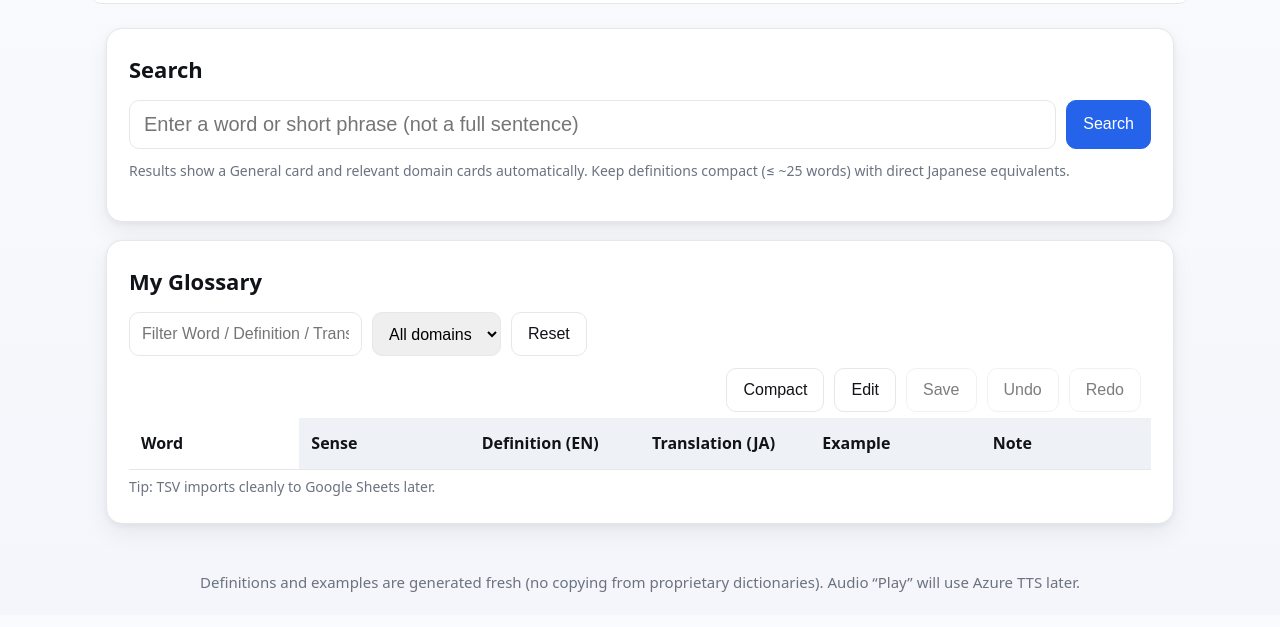
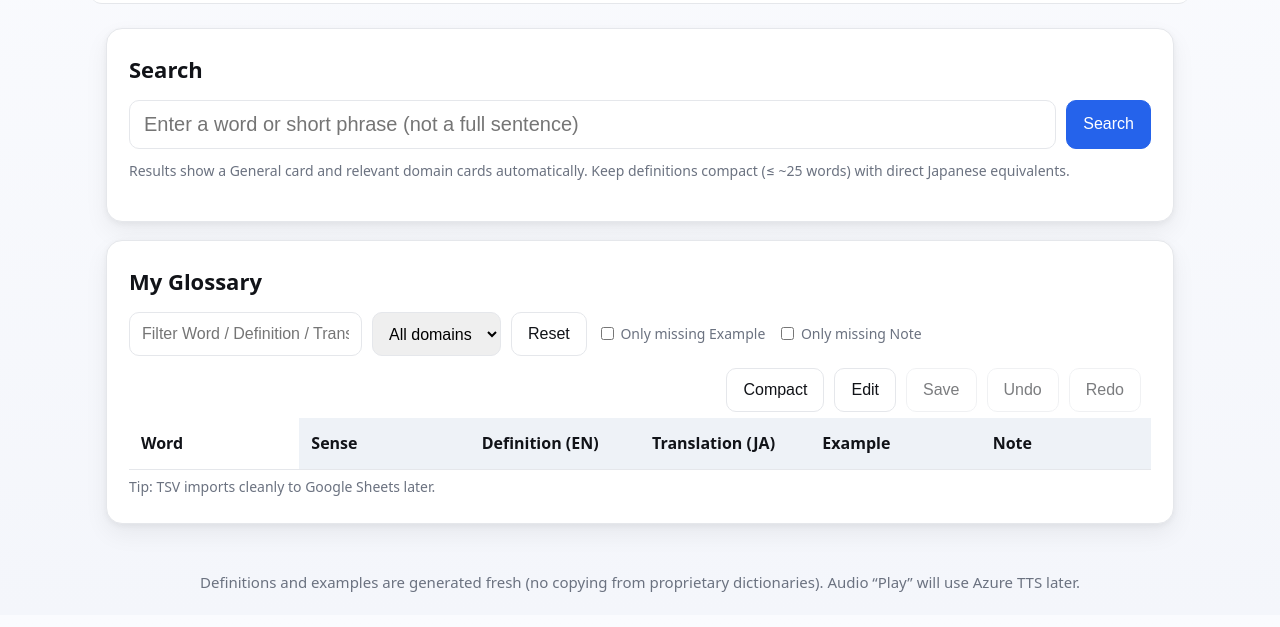
Before and after one commit to Ponta-English-Teacher/domain-glossary-online, a plain HTML site: page index.html in a window 1280 px wide. Shown: the part 185-812 px from the top of the page. Drawn offline with Linux system fonts and the light colour scheme.

Commit message:
feat(glossary): add filters to show only rows missing Example/Note

```diff
--- a/app.js
+++ b/app.js
@@ -886,3 +886,55 @@ const DataBox = (() => {
 
 // Make sure DataBox wiring runs once after initial render
 DataBox.wireTable();
+
+// === Missing Example/Note filters (non-invasive) ===
+(function(){
+  const filters = document.querySelector(".filters");
+  if (!filters) return;
+
+  const wrap = document.createElement("div");
+  wrap.className = "missing-filters";
+  wrap.innerHTML = `
+    <label class="chk"><input type="checkbox" id="onlyMissingExample"> Only missing Example</label>
+    <label class="chk"><input type="checkbox" id="onlyMissingNote"> Only missing Note</label>
+  `;
+  filters.appendChild(wrap);
+
+  const chkEx    = document.getElementById("onlyMissingExample");
+  const chkNote  = document.getElementById("onlyMissingNote");
+  const resetBtn = document.getElementById("btnResetFilters");
+
+  function applyMissingFilters(){
+    const tbody = document.querySelector("#glossaryTable tbody");
+    if (!tbody) return;
+    const wantExMissing   = !!chkEx?.checked;
+    const wantNoteMissing = !!chkNote?.checked;
+
+    for (const tr of tbody.rows) {
+      const example = (tr.cells[4]?.textContent || "").trim(); // Example col
+      const note    = (tr.cells[5]?.textContent || "").trim(); // Note col
+      const okEx    = !wantExMissing   || example === "";
+      const okNote  = !wantNoteMissing || note === "";
+      tr.style.display = (okEx && okNote) ? "" : "none";
+    }
+  }
+
+  chkEx?.addEventListener("change", applyMissingFilters);
+  chkNote?.addEventListener("change", applyMissingFilters);
+
+  resetBtn?.addEventListener("click", () => {
+    if (chkEx)   chkEx.checked = false;
+    if (chkNote) chkNote.checked = false;
+    setTimeout(applyMissingFilters, 0); // after your existing reset logic
+  });
+
+  // Re-apply when table re-renders
+  const tbody = document.querySelector("#glossaryTable tbody");
+  if (tbody) {
+    new MutationObserver(() => applyMissingFilters())
+      .observe(tbody, { childList: true });
+  }
+
+  // First run
+  applyMissingFilters();
+})();
--- a/styles.css
+++ b/styles.css
@@ -252,3 +252,8 @@ td.cell-error{ outline: 2px solid rgba(220,38,38,.45); background: rgba(220,38,3
 /* spacing around them */
 .app-header{ margin-top: 12px; margin-bottom: 12px; }
 .topbar{     margin-bottom: 16px; }
+
+/* Filters for missing fields */
+.missing-filters{ display:flex; gap:12px; align-items:center; flex-wrap:wrap; }
+.missing-filters .chk{ font-size:14px; color:var(--muted); }
+.missing-filters input{ transform: translateY(1px); }
```
